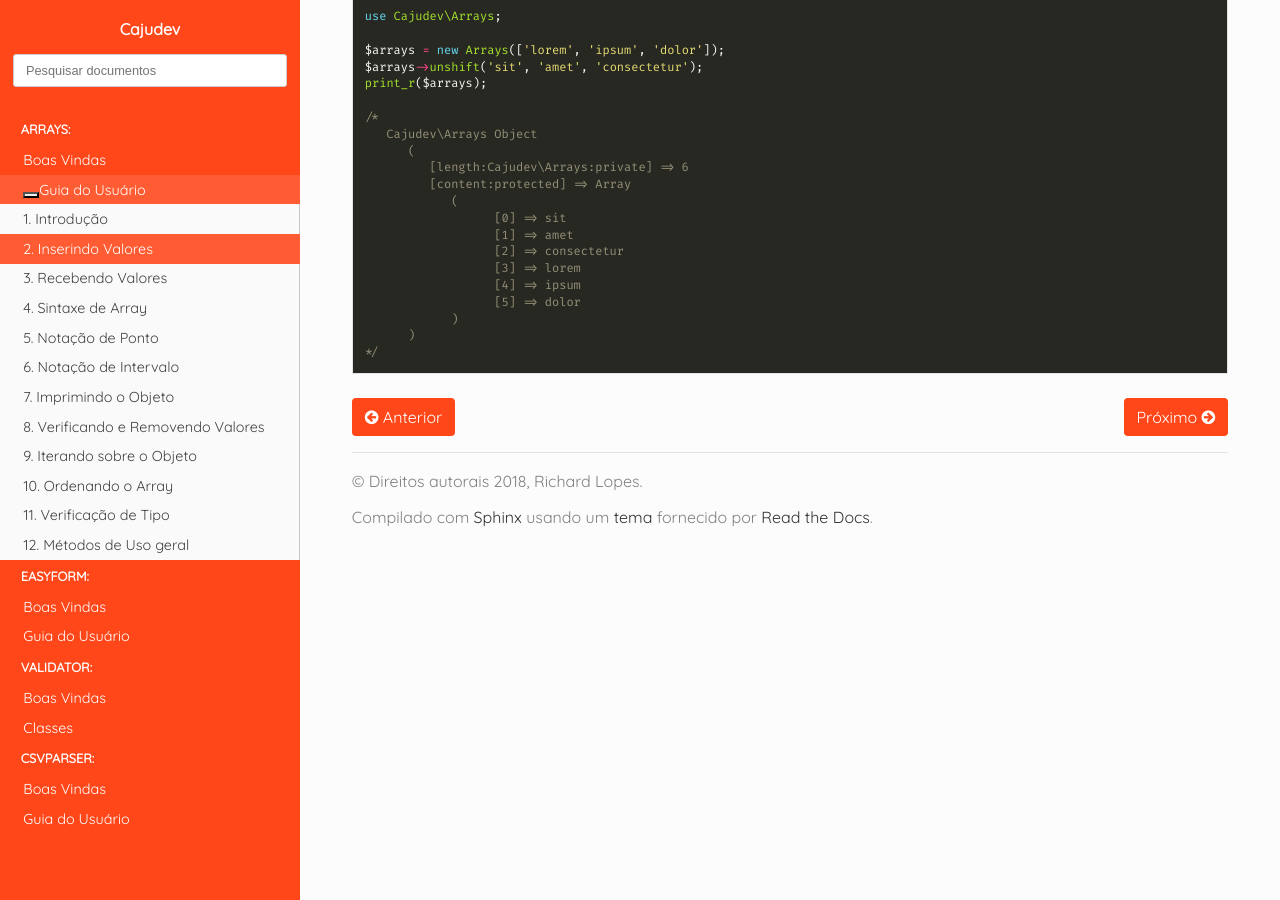
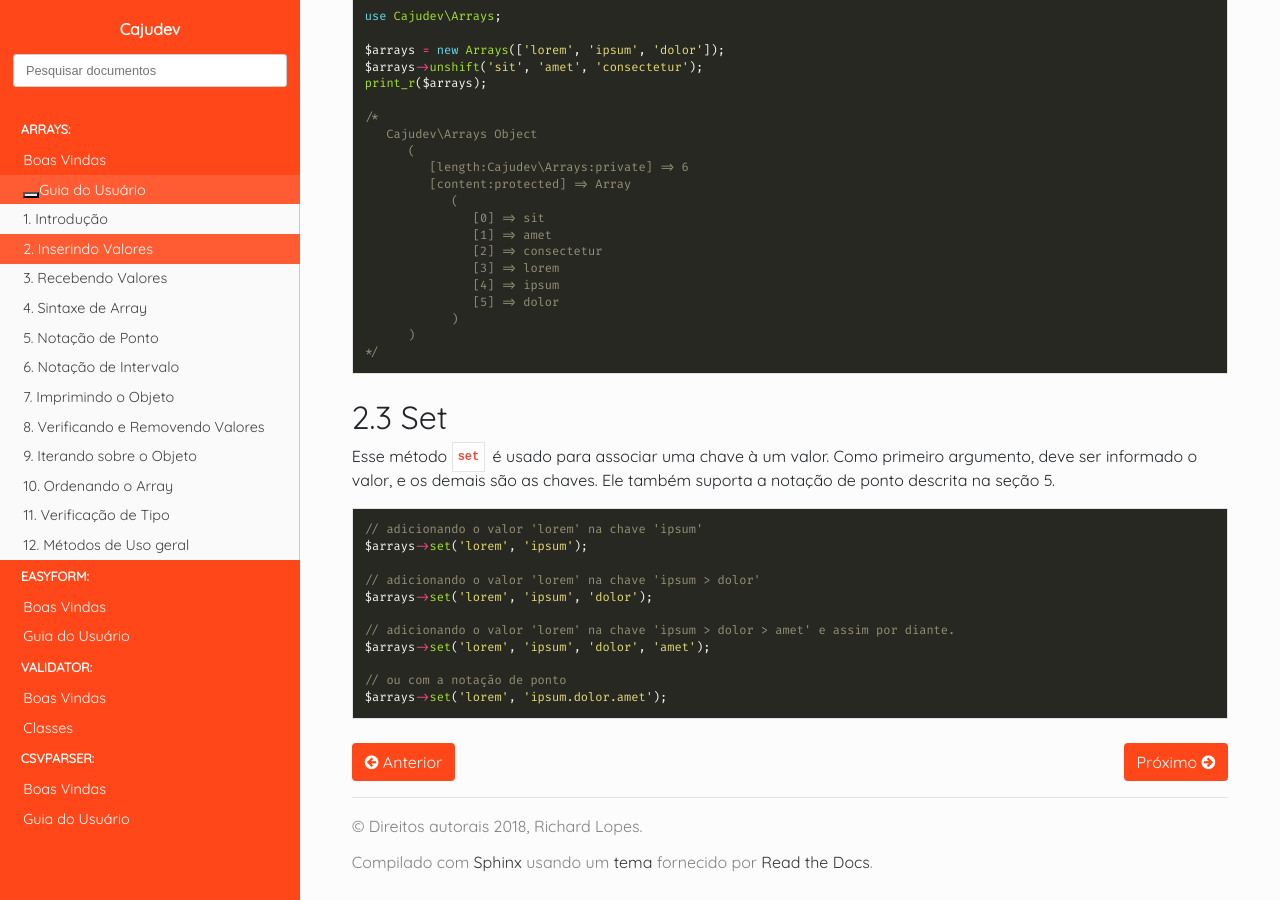
Before and after one commit to cajudev/docs, a Sphinx documentation site: the page built from source/arrays/pages/inserting-values.rst, in a window 1280 px wide and 900 px high, scrolled down 746 px. Built offline with Sphinx 7.4.7 and the Read the Docs theme 2.0.0, drawn with Linux system fonts in a browser that asks for light colours; nearby versions of some CDN libraries; library files that are not in the unit come from our copies; pages that are not in the unit, such as notebooks, are missing from menus.

Commit message:
Método set

```diff
--- a/source/arrays/pages/dot-notation.rst
+++ b/source/arrays/pages/dot-notation.rst
@@ -67,3 +67,8 @@ Para os exemplos que serão mostrados abaixo, considere o objeto anteriormente c
    // Também é possível misturar as sintaxes se assim o preferir.
 
    echo $arrays['lorem.ipsum'][1]['sit.amet']; //dolor
+
+.. note::
+
+   Diversos métodos também suportam essa notação, como **get**, **set**, **isset**, **empty**, entre outros.
+   Todos estão descritos nessa documentação.
--- a/source/arrays/pages/inserting-values.rst
+++ b/source/arrays/pages/inserting-values.rst
@@ -21,12 +21,12 @@ O método ``push`` é usado para adicionar (empurrar) um ou mais valores ao fina
             [length:Cajudev\Arrays:private] => 6
             [content:protected] => Array
                (
-                     [0] => lorem
-                     [1] => ipsum
-                     [2] => dolor
-                     [3] => sit
-                     [4] => amet
-                     [5] => consectetur
+                  [0] => lorem
+                  [1] => ipsum
+                  [2] => dolor
+                  [3] => sit
+                  [4] => amet
+                  [5] => consectetur
                )
 
          )
@@ -51,12 +51,32 @@ O método ``unshift`` é usado para adicionar (empurrar) um ou mais valores no i
             [length:Cajudev\Arrays:private] => 6
             [content:protected] => Array
                (
-                     [0] => sit
-                     [1] => amet
-                     [2] => consectetur
-                     [3] => lorem
-                     [4] => ipsum
-                     [5] => dolor
+                  [0] => sit
+                  [1] => amet
+                  [2] => consectetur
+                  [3] => lorem
+                  [4] => ipsum
+                  [5] => dolor
                )
          )
    */
+
+2.3 Set
+-------
+
+Esse método ``set`` é usado para associar uma chave à um valor.  Como primeiro argumento, deve ser
+informado o valor, e os demais são as chaves. Ele também suporta a notação de ponto descrita na seção 5.
+
+.. code:: php
+
+   // adicionando o valor 'lorem' na chave 'ipsum'
+   $arrays->set('lorem', 'ipsum');
+
+   // adicionando o valor 'lorem' na chave 'ipsum > dolor'
+   $arrays->set('lorem', 'ipsum', 'dolor');
+
+   // adicionando o valor 'lorem' na chave 'ipsum > dolor > amet' e assim por diante.
+   $arrays->set('lorem', 'ipsum', 'dolor', 'amet');
+
+   // ou com a notação de ponto
+   $arrays->set('lorem', 'ipsum.dolor.amet');
```
Also changed, not shown: source/arrays/pages/general-methods.rst (+16 -16 lines), source/arrays/pages/getting-values.rst (+6 -1 lines).
